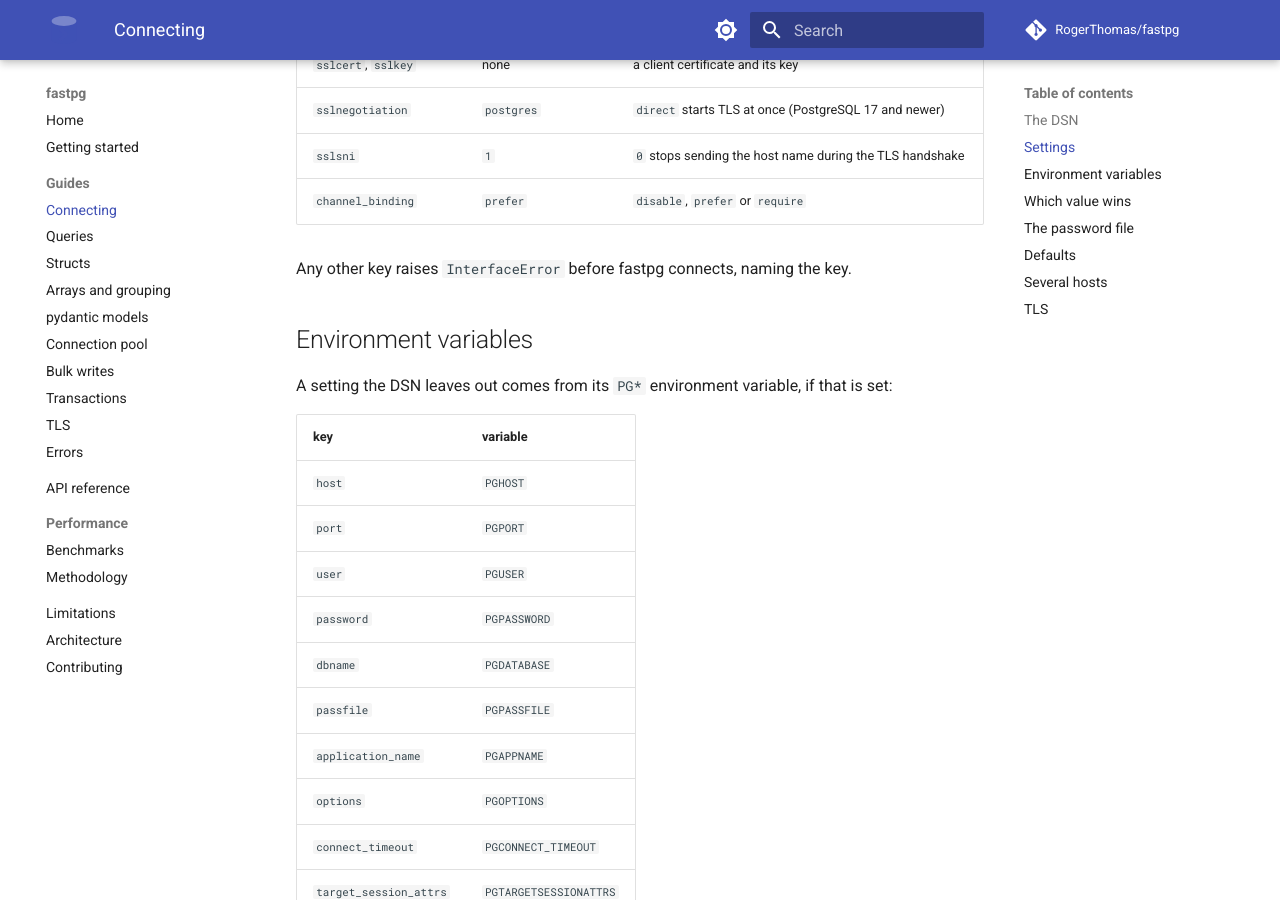
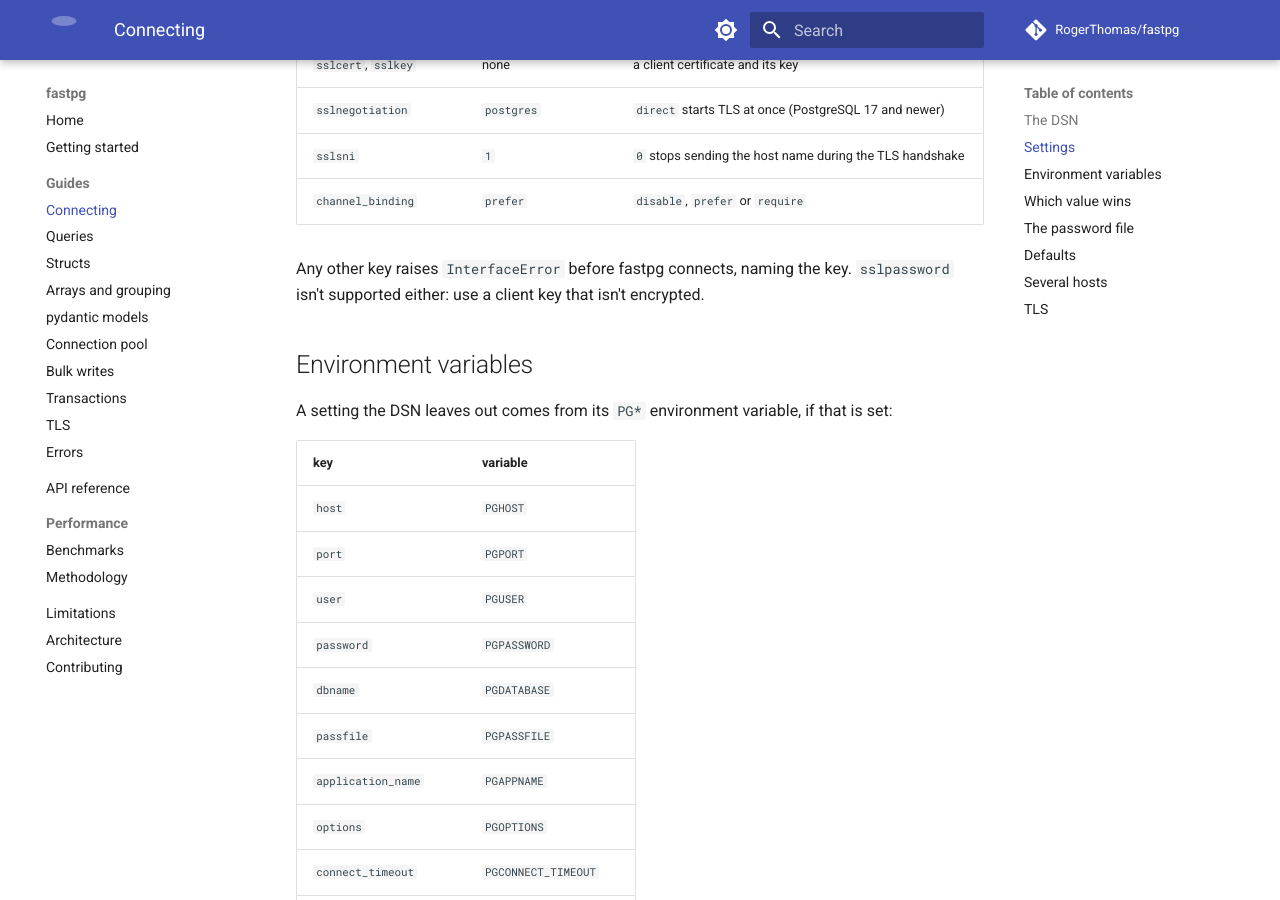
Before and after one commit to RogerThomas/fastpg, an MkDocs documentation site: the page built from docs/guide/connecting.md, in a window 1280 px wide and 900 px high, scrolled down 1601 px. Built offline with MkDocs 1.6.1 and Material for MkDocs 9.7.7, drawn with Linux system fonts in a browser that asks for light colours; comment, search, counter and statistics services are not loaded.

Commit message:
docs: say sslpassword isn't supported

```diff
--- a/docs/guide/connecting.md
+++ b/docs/guide/connecting.md
@@ -51,6 +51,7 @@ An empty DSN, `fastpg.connect("")`, takes every setting from the environment or
 | `channel_binding` | `prefer` | `disable`, `prefer` or `require` |
 
 Any other key raises `InterfaceError` before fastpg connects, naming the key.
+`sslpassword` isn't supported either: use a client key that isn't encrypted.
 
 ## Environment variables
 
```
